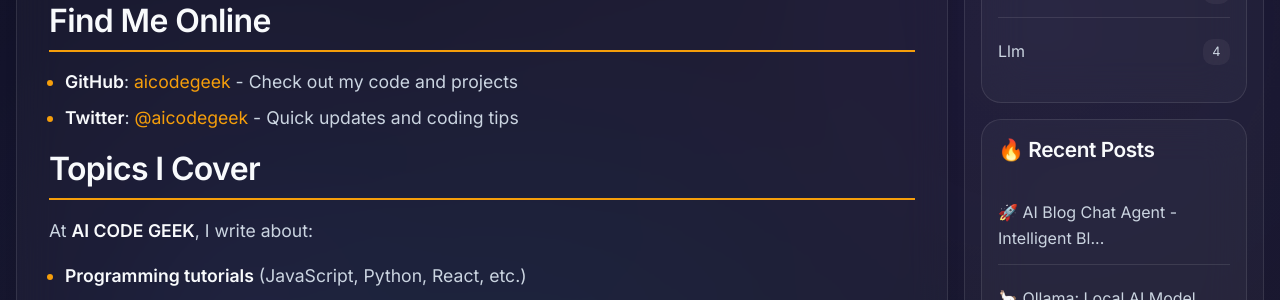
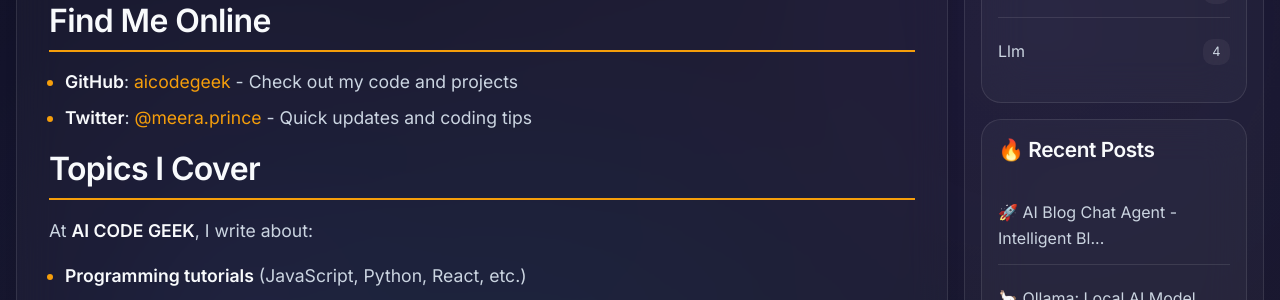
Before and after one commit to AI-Code-Geek/ai-code-geek.github.io, a Jekyll site: the page built from pages/contact.md, in a window 1280 px wide and 900 px high, scrolled down 737 px. Shown: the part 153-453 px from the top of the window. Built offline with Jekyll 4.4.1, drawn with Linux system fonts in a browser that asks for light colours.

Commit message:
First commit

```diff
--- a/_config.yml
+++ b/_config.yml
@@ -35,7 +35,7 @@
 # Social links
 social:
   github: "aicodegeek"
-  twitter: "aicodegeek"
+  twitter: "meera.prince"
   linkedin: "aicodegeek"
 
 # Navigation - Header pages (these will appear in the main navigation)
```
